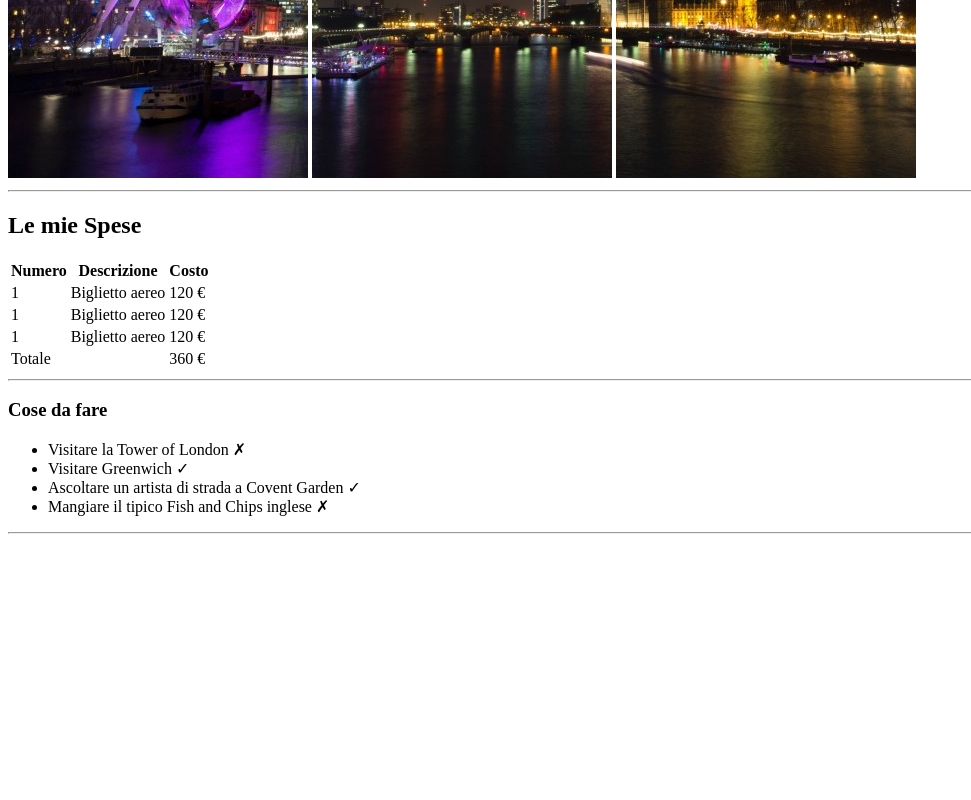
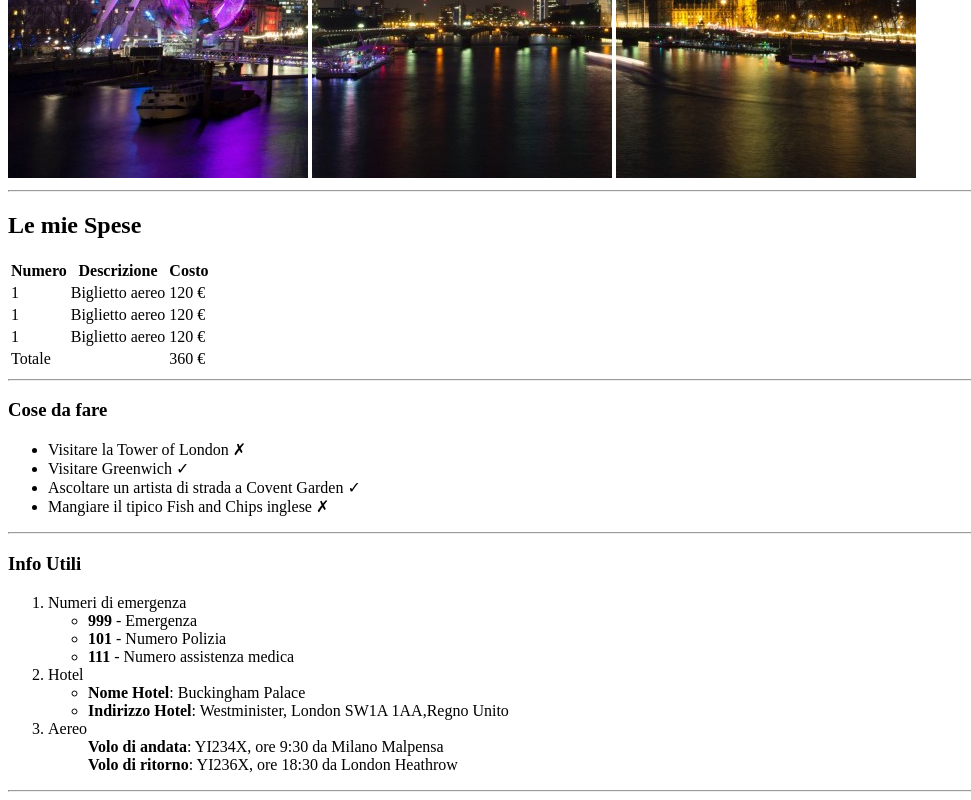
Before and after one commit to AndreaDex/html-london-trip, a plain HTML site: page index.html in a window 1280 px wide. Shown: the part 502-1302 px from the top of the page, without its empty margins (0-971 px from the left). Before the commit the page ends 1044 px from the top, so only its background shows below. Drawn offline with Linux system fonts and the light colour scheme.

Commit message:
Complete Trip Info

```diff
--- a/index.html
+++ b/index.html
@@ -67,7 +67,7 @@
      <!-- /Costs -->
 
      <!-- To do list -->
-     <section>
+        <section>
 
         <h3>Cose da fare</h3>
 
@@ -79,7 +79,40 @@
          </ul>
 
          <hr>
-     </section>
+        </section>
+
+     <!-- Info -->
+        <section>
+
+            <h3>Info Utili</h3>
+
+            <ol>
+                <li>
+                    Numeri di emergenza
+                    <ul>
+                        <li><strong>999</strong> - Emergenza</li>
+                        <li><strong>101</strong> - Numero Polizia</li>
+                        <li><strong>111</strong> - Numero assistenza medica</li>
+                    </ul>
+                </li>
+                <li>
+                    Hotel
+                    <ul>
+                        <li><strong>Nome Hotel</strong>: Buckingham Palace</li>
+                        <li><strong>Indirizzo Hotel</strong>: Westminister, London SW1A 1AA,Regno Unito </li>
+                    </ul>
+                </li>
+                <li>
+                    Aereo
+                    <ul><strong>Volo di andata</strong>: YI234X, ore 9:30 da Milano Malpensa </ul>
+                    <ul><strong>Volo di ritorno</strong>: YI236X, ore 18:30 da London Heathrow </ul>
+                </li>
+            </ol>
+
+            <hr>
+        </section>
+     <!-- /Info -->
+
      <!-- /To do list -->
 
 
```
